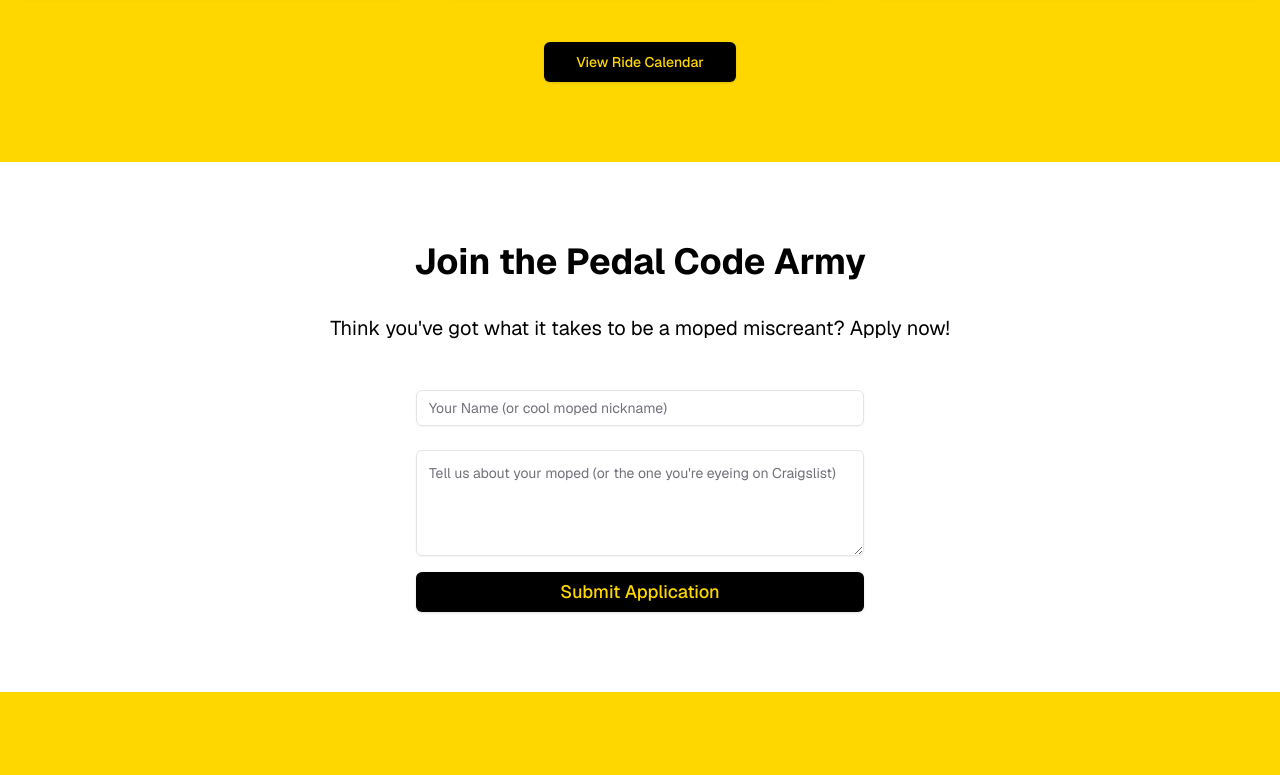
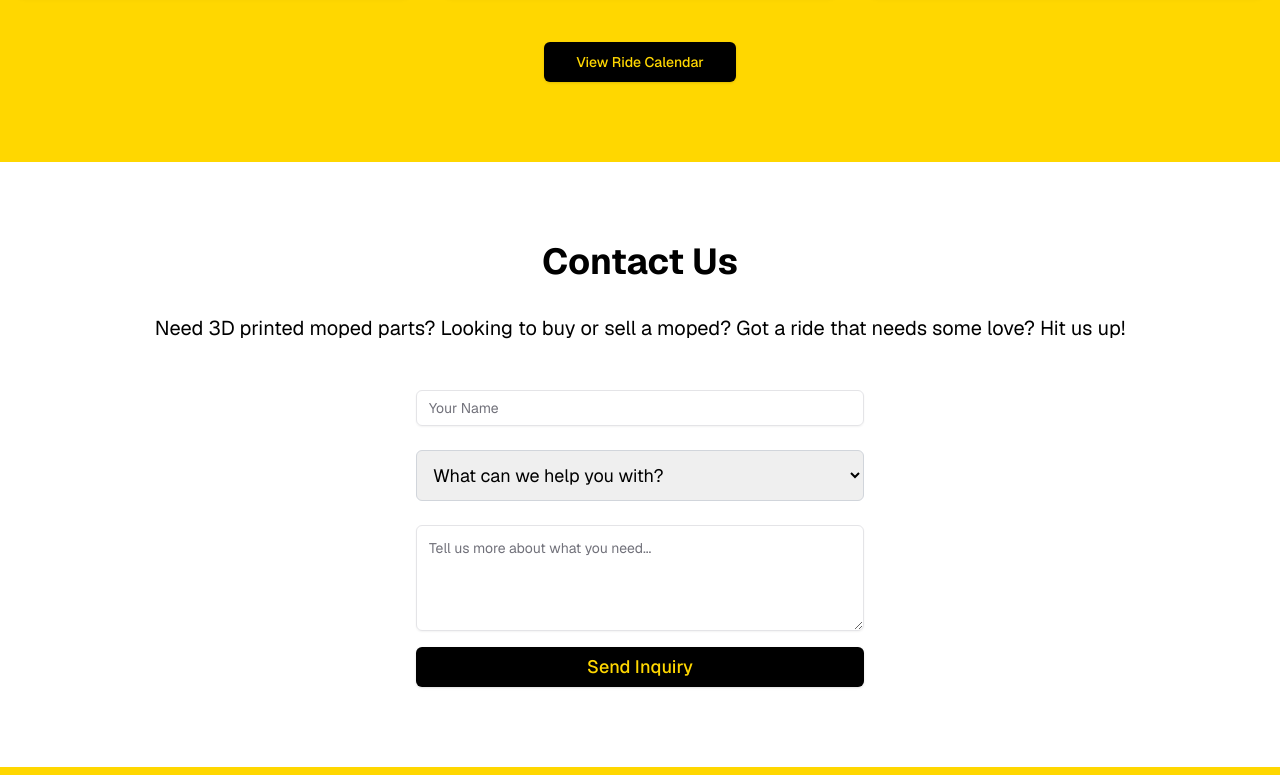
Before and after one commit to hone1er/pedalcodearmy, a Next.js app: page / in a window 1280 px wide. Shown: the part 2000-2775 px from the top of the page. Built offline with nearby package versions, Linux system fonts and the light colour scheme.

Commit message:
update contact section for parts, sales and repairs inquiries
Co-Authored-By: Claude Opus 4.5 <noreply@anthropic.com>

```diff
--- a/src/components/pedal-code-army-landing-v2.tsx
+++ b/src/components/pedal-code-army-landing-v2.tsx
@@ -16,8 +16,9 @@ import Link from "next/link";
 import { useState } from "react";
 
 export default function PedalCodeArmyLanding() {
-  const [applicationContent, setApplicationContent] = useState("");
-  const [applicantName, setApplicantName] = useState("");
+  const [inquiryMessage, setInquiryMessage] = useState("");
+  const [inquiryName, setInquiryName] = useState("");
+  const [inquiryType, setInquiryType] = useState("");
 
   return (
     <main>
@@ -37,12 +38,12 @@ export default function PedalCodeArmyLanding() {
           <p className="mb-6 text-xl">
             East Bay&apos;s most entertaining moped gang
           </p>
-          <Link href="#join">
+          <Link href="#contact">
             <Button
               size="lg"
               className="bg-[#FFD700] text-black hover:bg-[#FFB700]"
             >
-              Join the Madness
+              Get in Touch
             </Button>
           </Link>
         </div>
@@ -135,39 +136,49 @@ export default function PedalCodeArmyLanding() {
         </div>
       </section>
 
-      <section id="join" className="bg-white py-20 text-black">
+      <section id="contact" className="bg-white py-20 text-black">
         <div className="container mx-auto px-4">
           <h2 className="mb-8 text-center text-4xl font-bold">
-            Join the Pedal Code Army
+            Contact Us
           </h2>
           <p className="mb-12 text-center text-xl">
-            Think you&apos;ve got what it takes to be a moped miscreant? Apply
-            now!
+            Need 3D printed moped parts? Looking to buy or sell a moped? Got a
+            ride that needs some love? Hit us up!
           </p>
           <form className="mx-auto max-w-md space-y-6">
             <Input
               type="text"
-              placeholder="Your Name (or cool moped nickname)"
+              placeholder="Your Name"
               className="w-full p-3 text-lg"
-              value={applicantName}
-              onChange={(e) => setApplicantName(e.target.value)}
+              value={inquiryName}
+              onChange={(e) => setInquiryName(e.target.value)}
             />
-
+            <select
+              className="w-full rounded-md border border-gray-300 p-3 text-lg"
+              value={inquiryType}
+              onChange={(e) => setInquiryType(e.target.value)}
+            >
+              <option value="">What can we help you with?</option>
+              <option value="3D Printed Parts">3D Printed Moped Parts</option>
+              <option value="Moped Sales">Moped Sales</option>
+              <option value="Repairs">Moped Repairs</option>
+              <option value="Other">Other</option>
+            </select>
             <Textarea
-              placeholder="Tell us about your moped (or the one you're eyeing on Craigslist)"
+              placeholder="Tell us more about what you need..."
               className="w-full p-3 text-lg"
               rows={4}
-              value={applicationContent}
-              onChange={(e) => setApplicationContent(e.target.value)}
+              value={inquiryMessage}
+              onChange={(e) => setInquiryMessage(e.target.value)}
             />
             <Link
-              href={`mailto:pedalcodearmy@gmail.com?subject=Join%20the%20Pedal%20Code%20Army&body=Hi I'm ${applicantName} and here is some info about my moped! ${applicationContent}`}
+              href={`mailto:pedalcodearmy@gmail.com?subject=${encodeURIComponent(inquiryType || 'Inquiry')}&body=${encodeURIComponent(`Hi, I'm ${inquiryName}.\n\n${inquiryMessage}`)}`}
             >
               <Button
                 size="lg"
                 className="mt-4 w-full bg-black text-lg text-[#FFD700] hover:bg-gray-800"
               >
-                Submit Application
+                Send Inquiry
               </Button>
             </Link>
           </form>
```
